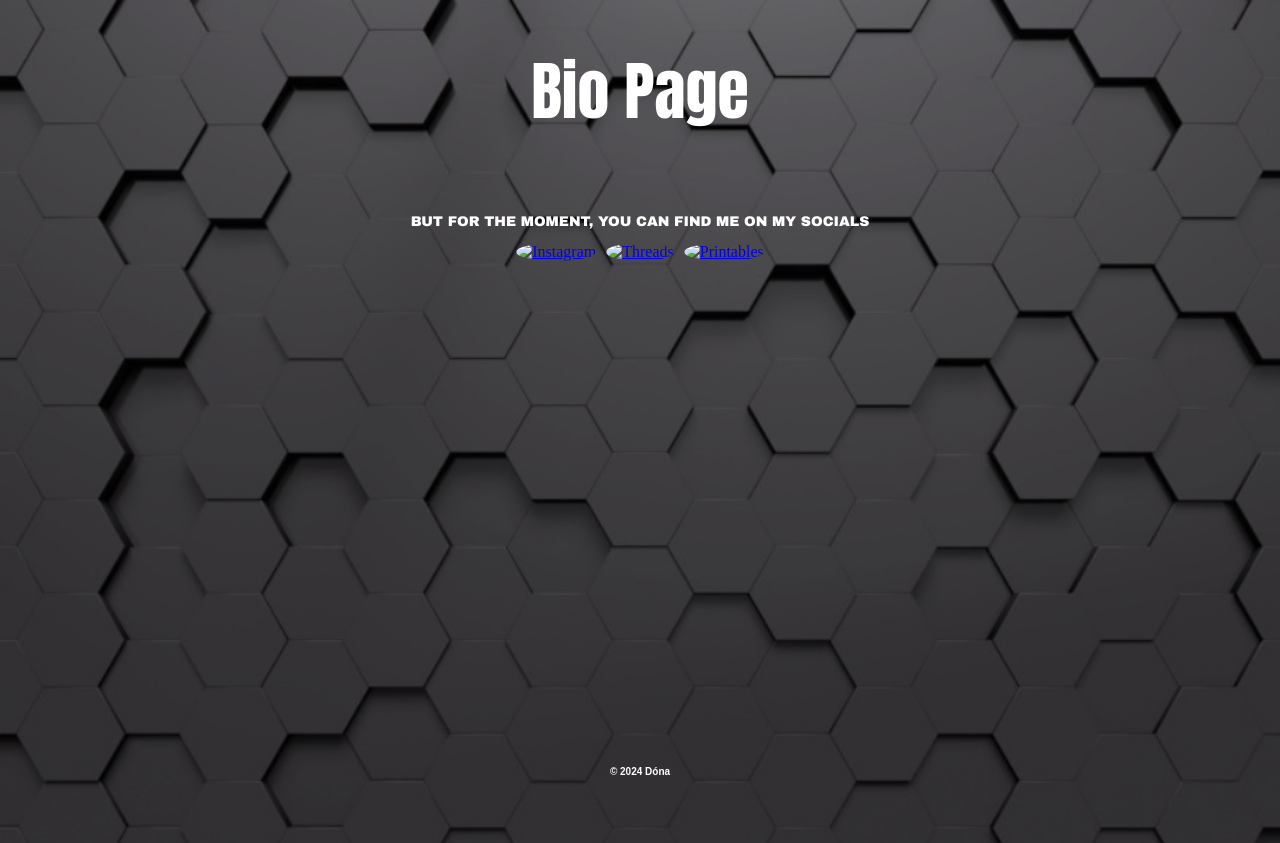
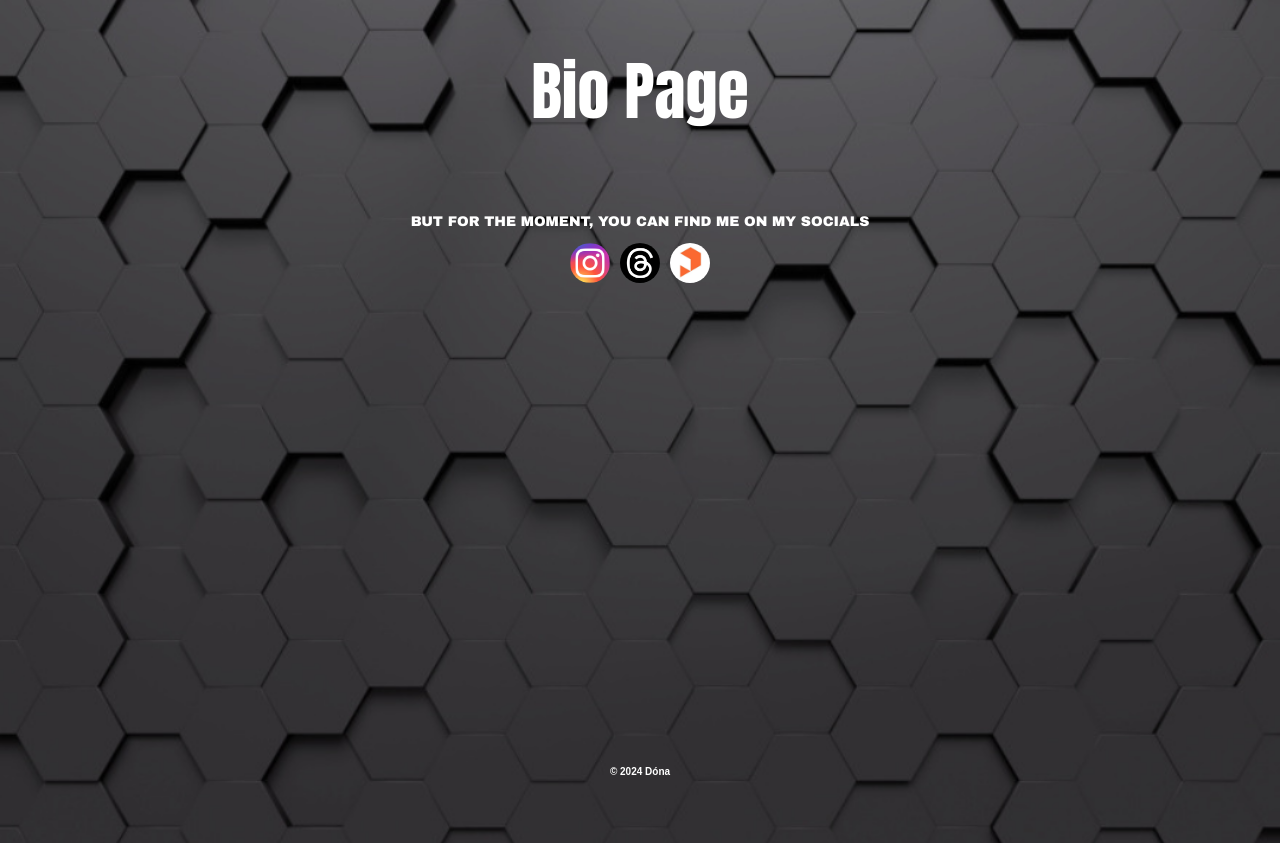
Before and after one commit to donalogaora/www.donalogaora.com, a plain HTML site: page bio/index.html in a window 1280 px wide. Drawn offline with Linux system fonts and the light colour scheme.

Commit message:
Update index.html

```diff
--- a/bio/index.html
+++ b/bio/index.html
@@ -21,13 +21,13 @@
   <h3>But for the moment, you can find me on my socials</h3>
   <div class="image-row">
     <a href="https://www.instagram.com/donalogaora" target="_blank">
-      <img src="Assets/instagram_logo.webp" alt="Instagram">
+      <img src="../Assets/instagram_logo.webp" alt="Instagram">
     </a>
     <a href="https://threads.net/@donalogaora" target="_blank">
-      <img src="Assets/threads_logo.png" alt="Threads">
+      <img src="../Assets/threads_logo.png" alt="Threads">
     </a>
     <a href="https://www.printables.com/@donalogaora" target="_blank">
-      <img src="Assets/printables_logo.webp" alt="Printables">
+      <img src="../Assets/printables_logo.webp" alt="Printables">
     </a>
   </div>
   <br>
```
